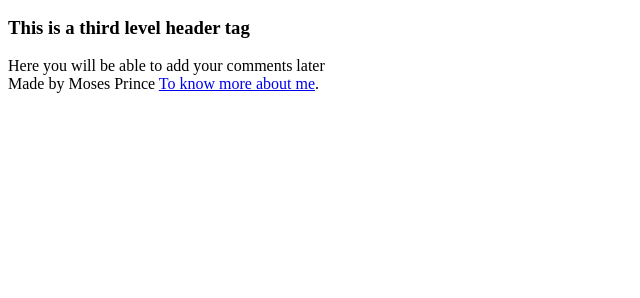
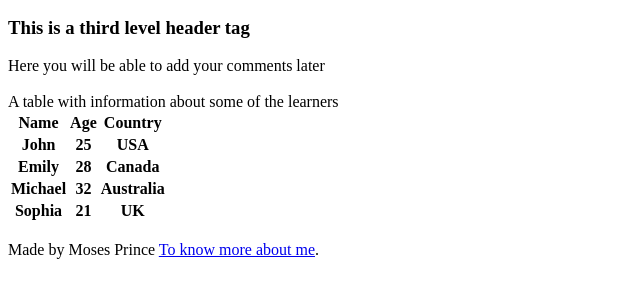
Before and after one commit to CeeWy/alx_html_css, a plain HTML site: page html_basic/index.html in a window 1280 px wide. Shown: the part 304-602 px from the top of the page, without its empty margins (0-640 px from the left). Drawn offline with Linux system fonts and the light colour scheme.

Commit message:
Add some level of creativity_ALX iSWE

```diff
--- a/html_basic/index.html
+++ b/html_basic/index.html
@@ -34,8 +34,42 @@
            </article>
            <aside>
             Here you will be able to add your comments later
-           </aside>
-        </main>
+           </aside> <br>
+           <article>
+                A table with information about some of the learners
+            <table>
+                <thead>
+                    <tr>
+                        <th>Name</th>
+                        <th>Age</th>
+                        <th>Country</th>
+                    </tr>
+                </thead>
+                <tbody>
+                    <tr>
+                        <th>John</th>
+                        <th>25</th>
+                        <th>USA</th>
+                    </tr>
+                    <tr>
+                        <th>Emily</th>
+                        <th>28</th>
+                        <th>Canada</th>
+                    </tr>
+                    <tr>
+                        <th>Michael</th>
+                        <th>32</th>
+                        <th>Australia</th>
+                    </tr>
+                    <tr>
+                        <th>Sophia</th>
+                        <th>21</th>
+                        <th>UK</th>
+                    </tr>
+                </tbody>
+            </table>
+           </article>
+        </main> <br>
 
         <footer>
             Made by Moses Prince <a href="https://www.linkedin.com/in/prince-moses-9b2ba5229/" target="_blank">To know more about me</a>.
```
